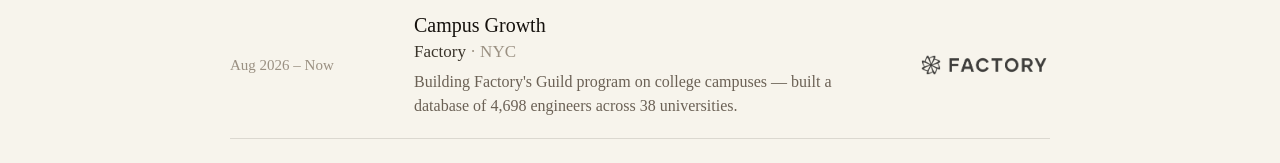
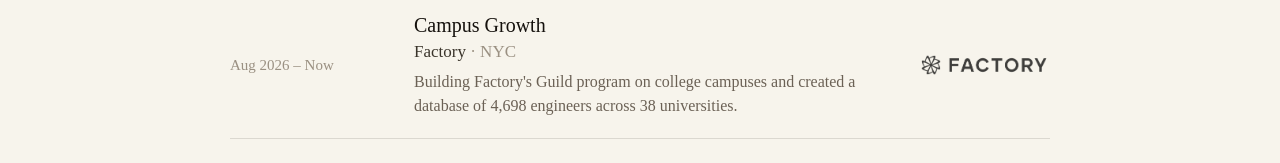
Before and after one commit to veronicas-world/aboutme, a Next.js app: page /experience in a window 1280 px wide. Shown: the part 686-849 px from the top of the page. Built offline with nearby package versions, Linux system fonts and the light colour scheme.

Commit message:
Experience: update Factory note
Co-authored-by: factory-droid[bot] <138933559+factory-droid[bot]@users.noreply.github.com>

```diff
--- a/src/content/site.ts
+++ b/src/content/site.ts
@@ -115,7 +115,7 @@ export const experience = [
     location: "NYC",
     logo: "/logos/std/factory.png",
     logoWide: true,
-    note: "Building Factory's Guild program on college campuses — built a database of 4,698 engineers across 38 universities.",
+    note: "Building Factory's Guild program on college campuses and created a database of 4,698 engineers across 38 universities.",
   },
   {
     year: "May – Aug 2026",
```
